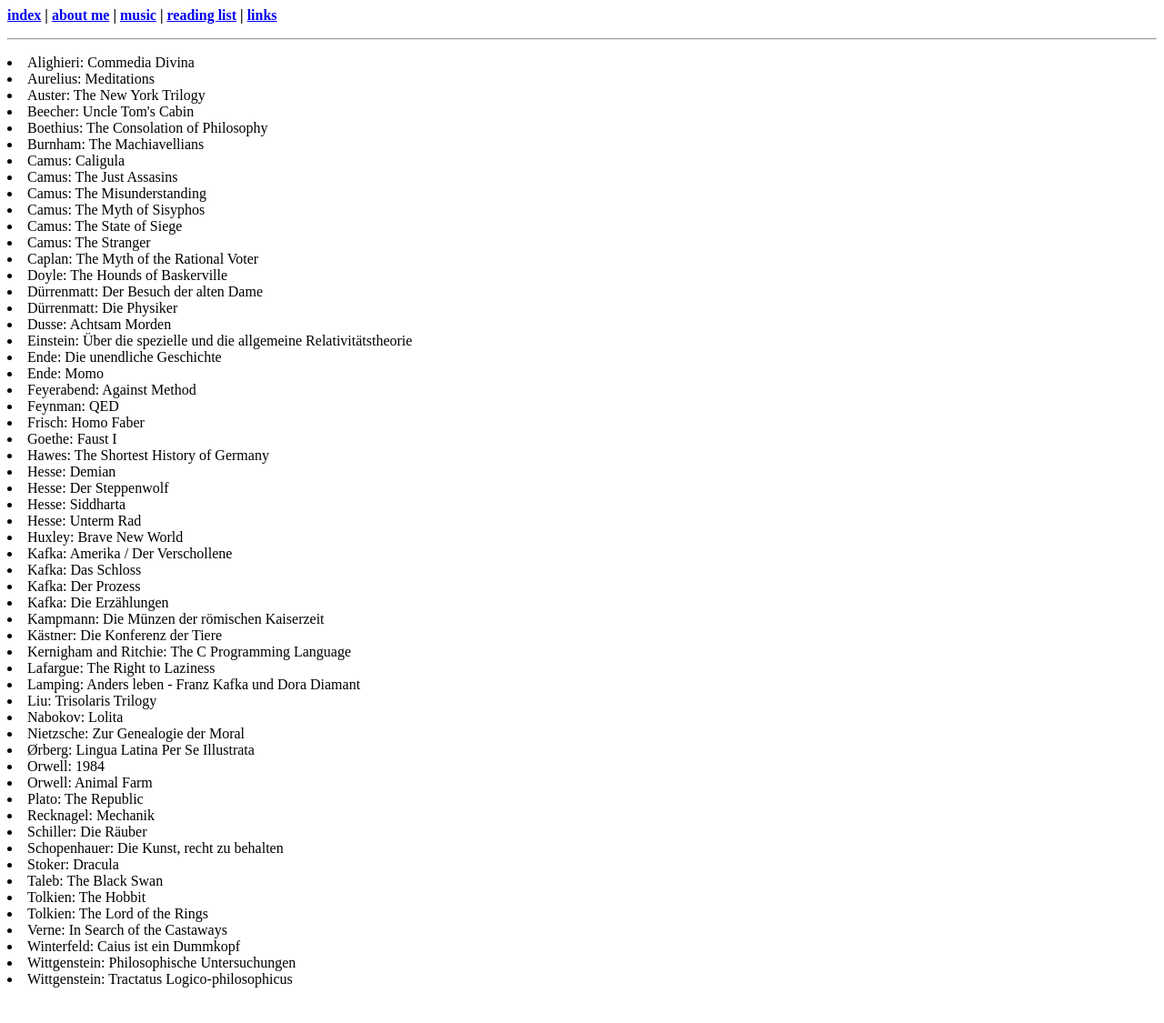
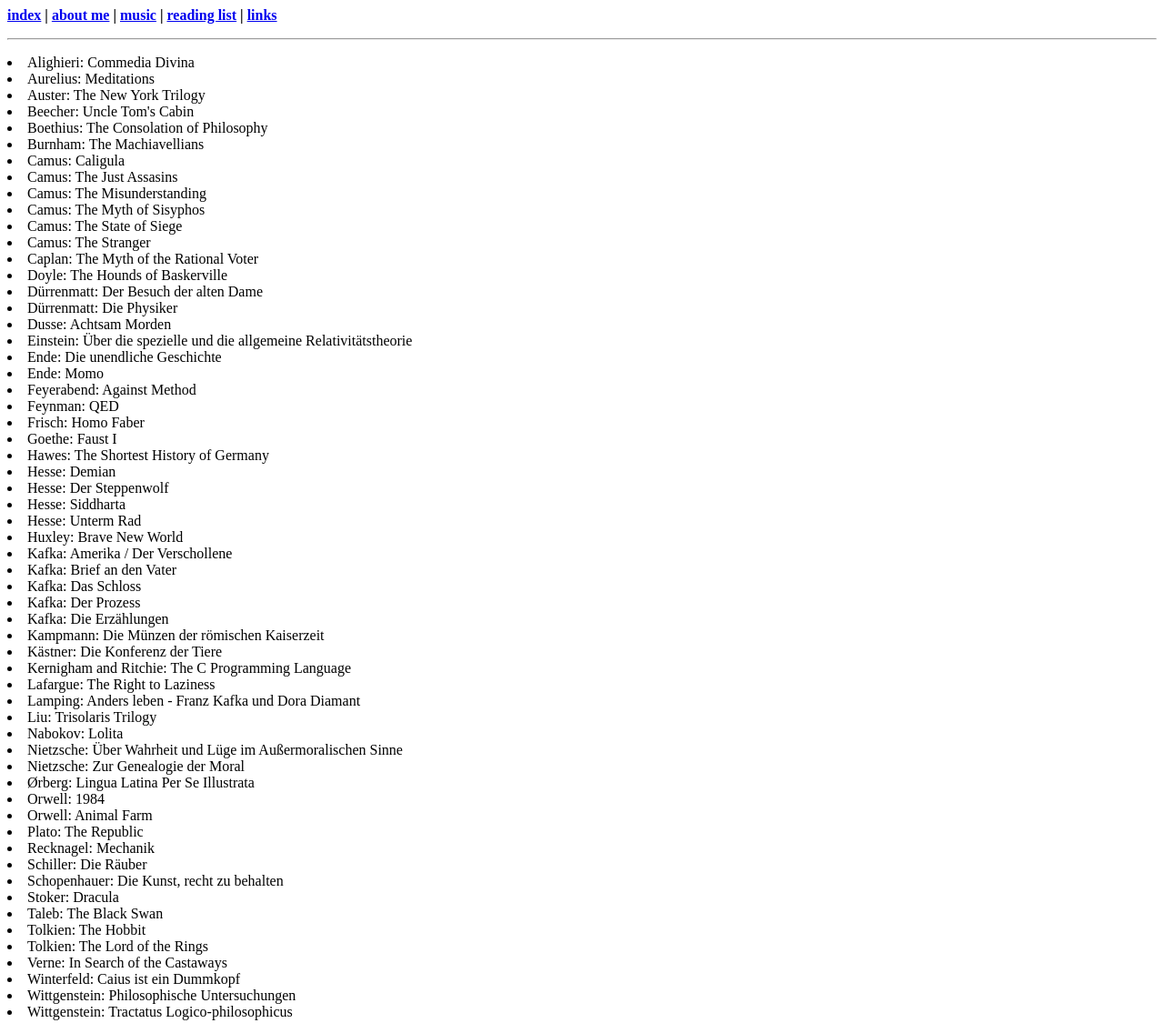
Before and after one commit to fyrbnd/fyrbnd.github.io, a plain HTML site: page reading_list.htm in a window 1280 px wide. Shown: the whole page at 91% size. Before the commit the page ends 1102 px from the top, so only its background shows below. Drawn offline with Linux system fonts and the light colour scheme.

Commit message:
Update reading_list.htm

```diff
--- a/reading_list.htm
+++ b/reading_list.htm
@@ -44,6 +44,7 @@
         <LI>Hesse: Unterm Rad
         <LI>Huxley: Brave New World
         <LI>Kafka: Amerika / Der Verschollene
+        <LI>Kafka: Brief an den Vater
         <LI>Kafka: Das Schloss
         <LI>Kafka: Der Prozess
         <LI>Kafka: Die Erzählungen
@@ -54,6 +55,7 @@
         <LI>Lamping: Anders leben - Franz Kafka und Dora Diamant
         <LI>Liu: Trisolaris Trilogy
         <LI>Nabokov: Lolita
+        <LI>Nietzsche: Über Wahrheit und Lüge im Außermoralischen Sinne
         <LI>Nietzsche: Zur Genealogie der Moral
         <LI>Ørberg: Lingua Latina Per Se Illustrata
         <LI>Orwell: 1984
```
